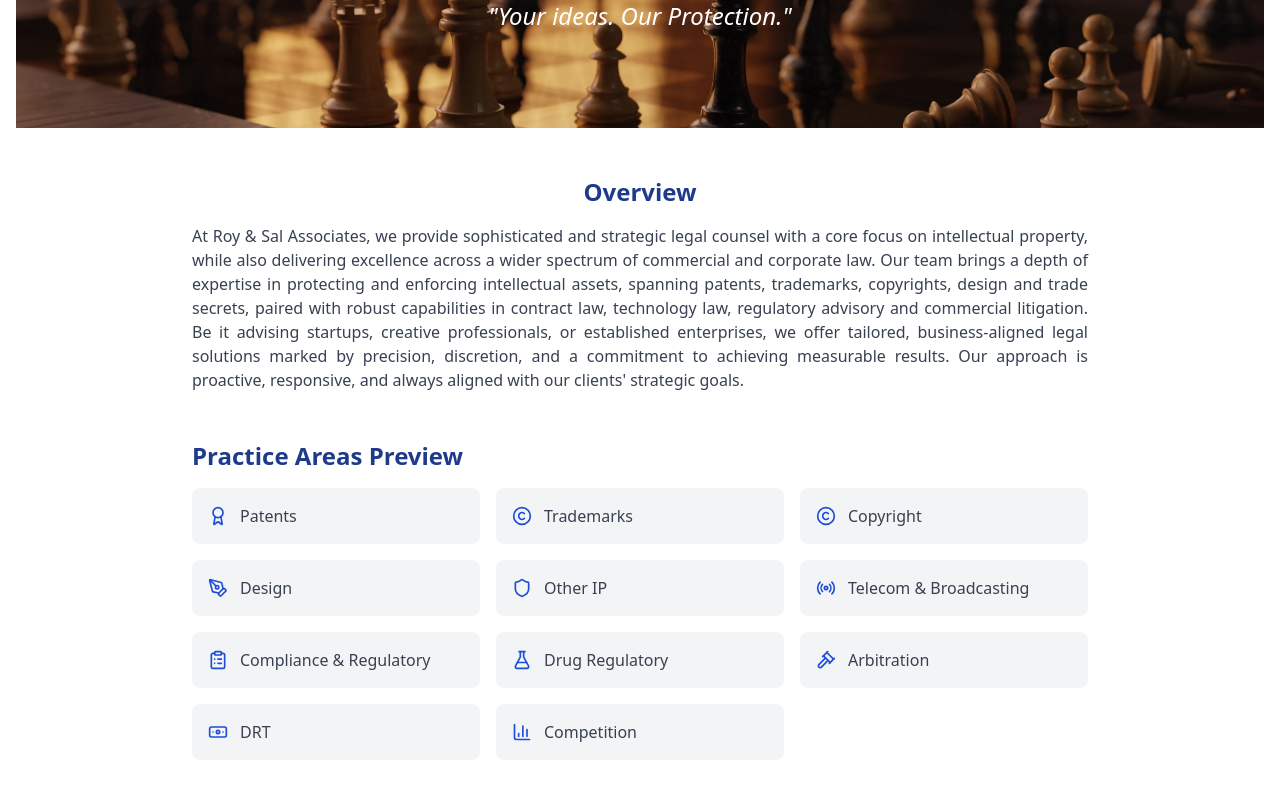
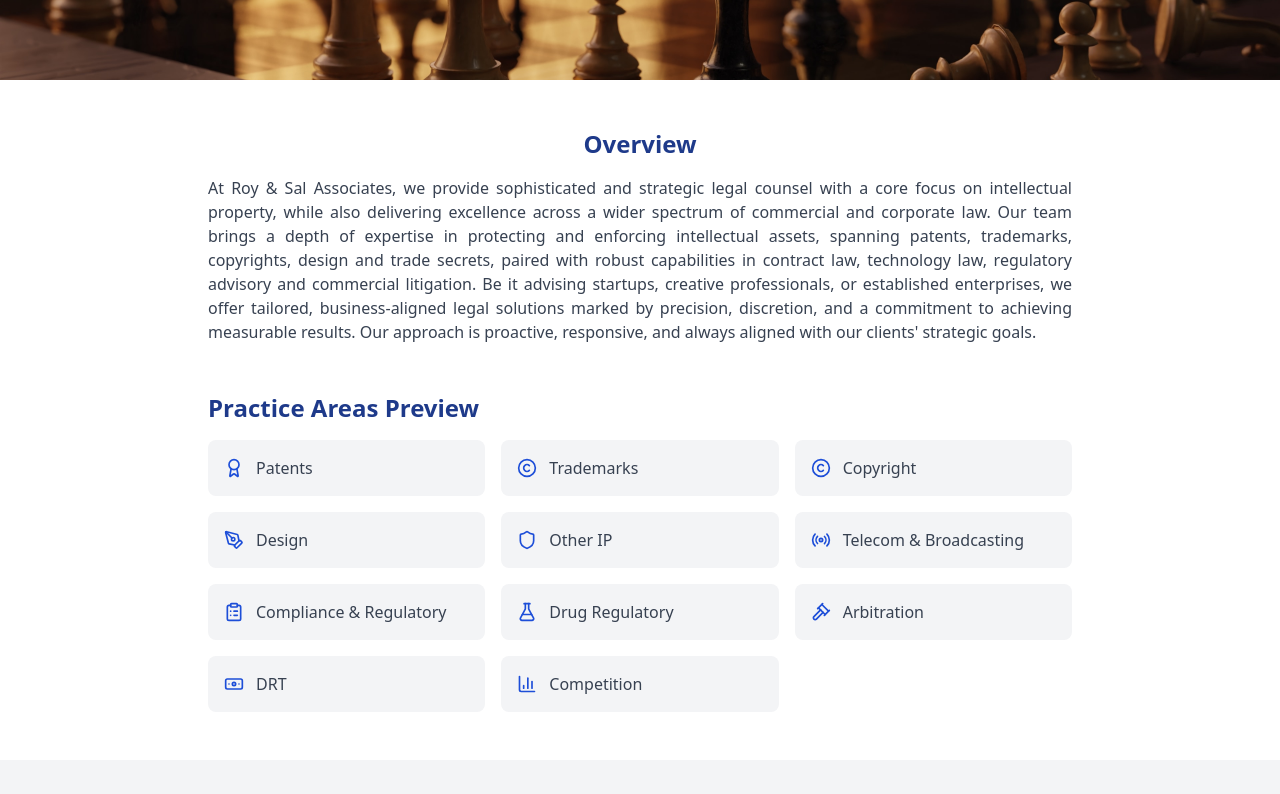
Before and after one commit to roysallegal/roysalLegal, a React (Vite) app: page / in a window 1280 px wide. Shown: the part 400-1194 px from the top of the page. Built offline with nearby package versions, Linux system fonts and the light colour scheme.

Commit message:
Layout improvements: removed container padding to allow full-width banner, added section-specific padding for content areas

```diff
--- a/src/pages/Home.jsx
+++ b/src/pages/Home.jsx
@@ -69,7 +69,7 @@
 
   return (
     <motion.div
-      className="px-4 py-12 space-y-12"
+      className="pb-12 space-y-12"
       initial="initial"
       animate="animate"
       exit="exit"
@@ -102,14 +102,14 @@
         </div>
       </motion.section>
 
-      <motion.section {...fadeInUp} className="text-center max-w-4xl mx-auto">
+      <motion.section {...fadeInUp} className="text-center max-w-4xl mx-auto px-4">
         <h2 className="text-2xl font-bold mb-4 text-blue-900 dark:text-white">Overview</h2>
         <p className="text-gray-700 dark:text-gray-300 text-justify">
           At Roy & Sal Associates, we provide sophisticated and strategic legal counsel with a core focus on intellectual property, while also delivering excellence across a wider spectrum of commercial and corporate law. Our team brings a depth of expertise in protecting and enforcing intellectual assets, spanning patents, trademarks, copyrights, design and trade secrets, paired with robust capabilities in contract law, technology law, regulatory advisory and commercial litigation. Be it advising startups, creative professionals, or established enterprises, we offer tailored, business-aligned legal solutions marked by precision, discretion, and a commitment to achieving measurable results. Our approach is proactive, responsive, and always aligned with our clients' strategic goals.
         </p>
       </motion.section>
 
-      <motion.section {...fadeInUp} className="max-w-4xl mx-auto">
+      <motion.section {...fadeInUp} className="max-w-4xl mx-auto px-4">
         <h2 className="text-2xl font-bold mb-4 text-blue-900 dark:text-white">Practice Areas Preview</h2>
         <ul className="grid grid-cols-1 sm:grid-cols-2 md:grid-cols-3 gap-4 text-gray-700 dark:text-gray-300">
           {practiceAreas.map((area, index) => {
```
